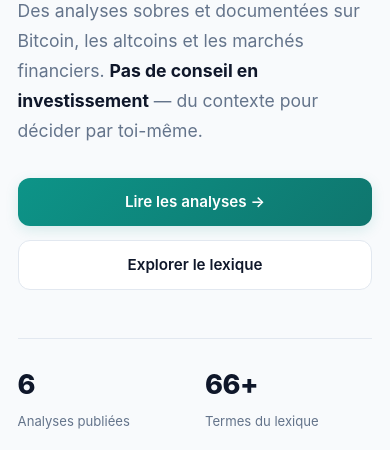
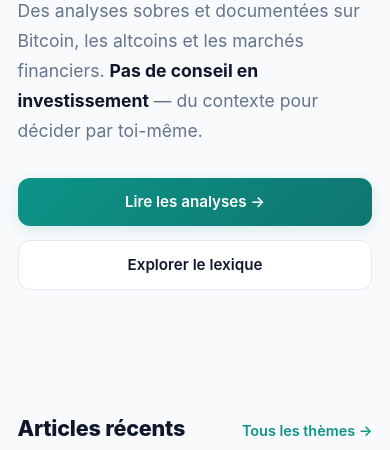
Before and after one commit to OrizonLab/cryptodesk, an Astro site: page / in a window 390 px wide. Shown: the part 360-810 px from the top of the page. Built offline with nearby package versions, Linux system fonts and the light colour scheme; Astro itself is replaced by a stand-in of ours.

Commit message:
fix(mobile): masquer les stats hero sur mobile — trop de bruit visuel avant lecture

```diff
--- a/src/pages/index.astro
+++ b/src/pages/index.astro
@@ -223,7 +223,7 @@
     /* ============ RESPONSIVE ============ */
     @media (max-width: 640px) {
       .hero { padding: 3rem 0 2rem; }
-      .hero-stats { grid-template-columns: repeat(2, 1fr); gap: 1.25rem; }
+      .hero-stats { display: none; }  /* stats inutiles sur mobile avant d'avoir lu */
       .card.featured { flex-direction: column; }
       .card-accent { display: none; }
       .hero-actions { flex-direction: column; align-items: stretch; }
```
